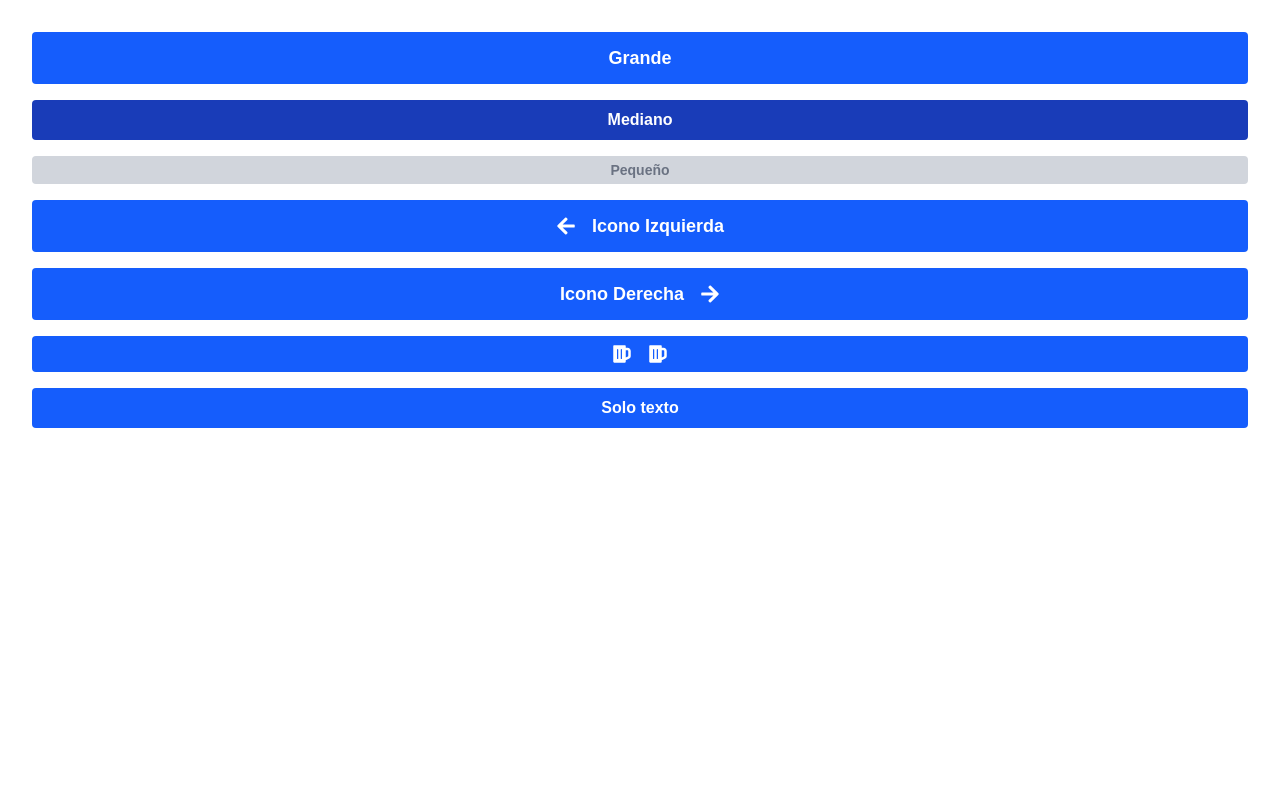
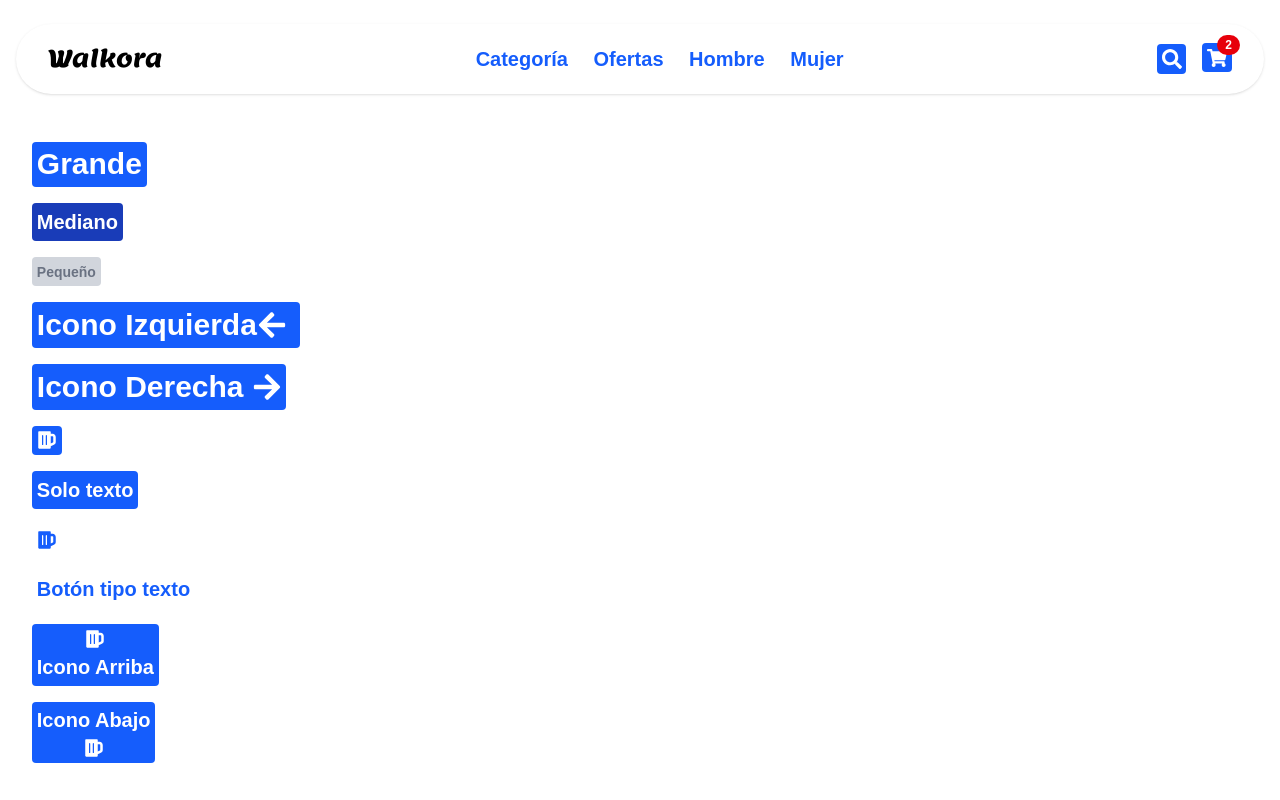
Before and after one commit to sebas64mil/EccomersShoes, a React (Vite) app: page / in a window 1280 px wide. Built offline with nearby package versions, Linux system fonts and the light colour scheme; a web font is replaced by a local one.

Commit message:
navbar y readme

```diff
--- a/src/App.jsx
+++ b/src/App.jsx
@@ -1,9 +1,13 @@
 import React from "react";
+
 import Button from "./Components/ElementsUi/Button";
+import Navbar from "./Components/Sections/Navbar";
 import { FaBeer, FaArrowRight, FaArrowLeft } from "react-icons/fa";
 
 function App() {
   return (
+    <>
+      <Navbar />
       <div style={{ display: "flex", flexDirection: "column", gap: "1em", padding: 32 }}>
         <Button size="large" state="enabled">Grande</Button>
         <Button size="medium" state="pressed">Mediano</Button>
@@ -12,8 +16,12 @@ function App() {
         <Button size="large" icon={FaArrowRight} iconPosition="right">Icono Derecha</Button>
         <Button size="medium" icon={FaBeer} onlyIcon={true} aria-label="Solo icono" />
         <Button size="medium">Solo texto</Button>
-
+        <Button icon={FaBeer} onlyIcon state="text" />
+        <Button state="text" iconPosition="left">Botón tipo texto</Button>
+        <Button icon={FaBeer} iconPosition="top">Icono Arriba</Button>
+        <Button icon={FaBeer} iconPosition="bottom">Icono Abajo</Button>
       </div>
+    </>
   );
 }
 
--- a/src/Components/ElementsUi/Button.jsx
+++ b/src/Components/ElementsUi/Button.jsx
@@ -3,15 +3,22 @@ import PropTypes from "prop-types";
 import { FaBeer } from "react-icons/fa";
 
 const sizeClasses = {
-  large: "px-8 py-3 text-lg",
-  medium: "px-6 py-2 text-base",
-  small: "px-4 py-1 text-sm",
+  large: "text-3xl",
+  medium: "text-xl",
+  small: "text-sm",
+};
+
+const iconSizeClasses = {
+  large: "text-3xl",
+  medium: "text-xl",
+  small: "text-sm",
 };
 
 const stateClasses = {
   enabled: "bg-blue-600 text-white hover:bg-blue-700 active:bg-blue-800",
   pressed: "bg-blue-800 text-white",
   disabled: "bg-gray-300 text-gray-500 cursor-not-allowed",
+  text: "bg-transparent text-blue-600 hover:text-blue-800 hover:underline active:text-blue-900 shadow-none",
 };
 
 export default function Button({
@@ -26,16 +33,32 @@ export default function Button({
   const isDisabled = state === "disabled";
   const IconComponent = icon || FaBeer;
 
+  // Determinar dirección del layout solo para top/bottom
+  let flexClass = "flex-row";
+  if (iconPosition === "top") flexClass = "flex-col";
+  if (iconPosition === "bottom") flexClass = "flex-col";
+
   return (
     <button
-      className={`inline-flex items-center justify-center font-semibold rounded transition-colors duration-200 gap-2 focus:outline-none focus:ring-2 focus:ring-blue-400 ${sizeClasses[size]} ${stateClasses[state]}`}
+      className={`inline-flex items-center justify-center font-semibold p-[0.3rem] rounded transition-colors duration-200 min-w-0 w-fit focus:outline-none focus:ring-2 focus:ring-blue-400 ${sizeClasses[size]} ${stateClasses[state]} ${state === "text" ? "p-0 bg-transparent shadow-none" : ""} flex ${flexClass}`}
       disabled={isDisabled}
       {...props}
     >
-      {icon && iconPosition === "left" && <IconComponent className="text-xl mr-2" />}
-      {!onlyIcon && <p className="m-0">{children}</p>}
-      {icon && iconPosition === "right" && <IconComponent className="text-xl ml-2" />}
-      {onlyIcon && icon && <IconComponent className="text-xl" />}
+      {onlyIcon && icon && <IconComponent className={iconSizeClasses[size]} />}
+      {!onlyIcon && (
+        <>
+          {/* Icono arriba */}
+          {icon && iconPosition === "top" && <IconComponent className={`${iconSizeClasses[size]} mb-1`} />}
+          {/* Texto */}
+          <p className="m-0">{children}</p>
+          {/* Icono abajo */}
+          {icon && iconPosition === "bottom" && <IconComponent className={`${iconSizeClasses[size]} mt-1`} />}
+          {/* Icono izquierda */}
+          {icon && iconPosition === "left" && <IconComponent className={`${iconSizeClasses[size]} mr-2`} />}
+          {/* Icono derecha */}
+          {icon && iconPosition === "right" && <IconComponent className={`${iconSizeClasses[size]} ml-2`} />}
+        </>
+      )}
     </button>
   );
 }
@@ -43,8 +66,8 @@ export default function Button({
 Button.propTypes = {
   children: PropTypes.node,
   size: PropTypes.oneOf(["large", "medium", "small"]),
-  state: PropTypes.oneOf(["enabled", "pressed", "disabled"]),
+  state: PropTypes.oneOf(["enabled", "pressed", "disabled", "text"]),
   icon: PropTypes.elementType,
-  iconPosition: PropTypes.oneOf(["left", "right"]),
+  iconPosition: PropTypes.oneOf(["left", "right", "top", "bottom"]),
   onlyIcon: PropTypes.bool,
 };
--- /dev/null
+++ b/src/Components/Sections/Navbar.jsx
@@ -0,0 +1,29 @@
+import React from "react";
+import Button from "../ElementsUi/Button";
+import { FaSearch, FaShoppingCart } from "react-icons/fa";
+
+export default function Navbar() {
+  return (
+    <div className="w-full flex justify-center mt-6 mb-4">
+      <nav className="w-full max-w-7xl flex items-center justify-between py-4 px-8 bg-white shadow rounded-full mx-4">
+        {/* Logo */}
+        <h1 className="text-2xl font-lemon">Walkora</h1>
+        {/* Categorías */}
+        <div className="flex gap-4">
+          <Button state="text" size="medium">Categoría</Button>
+          <Button state="text" size="medium">Ofertas</Button>
+          <Button state="text" size="medium">Hombre</Button>
+          <Button state="text" size="medium">Mujer</Button>
+        </div>
+        {/* Acciones */}
+        <div className="flex items-center gap-4">
+          <Button icon={FaSearch} onlyIcon state="enabled" aria-label="Buscar" />
+          <div className="relative">
+            <Button icon={FaShoppingCart} onlyIcon state="enabled" aria-label="Carrito" />
+            <span className="absolute -top-2 -right-2 bg-red-600 text-white text-xs rounded-full px-2 py-0.5 font-bold">2</span>
+          </div>
+        </div>
+      </nav>
+    </div>
+  );
+}
```
Also changed, not shown: 1 other file (tests, documents, lock files or other folders). Lines whose indentation alone changed are shown as unchanged.
